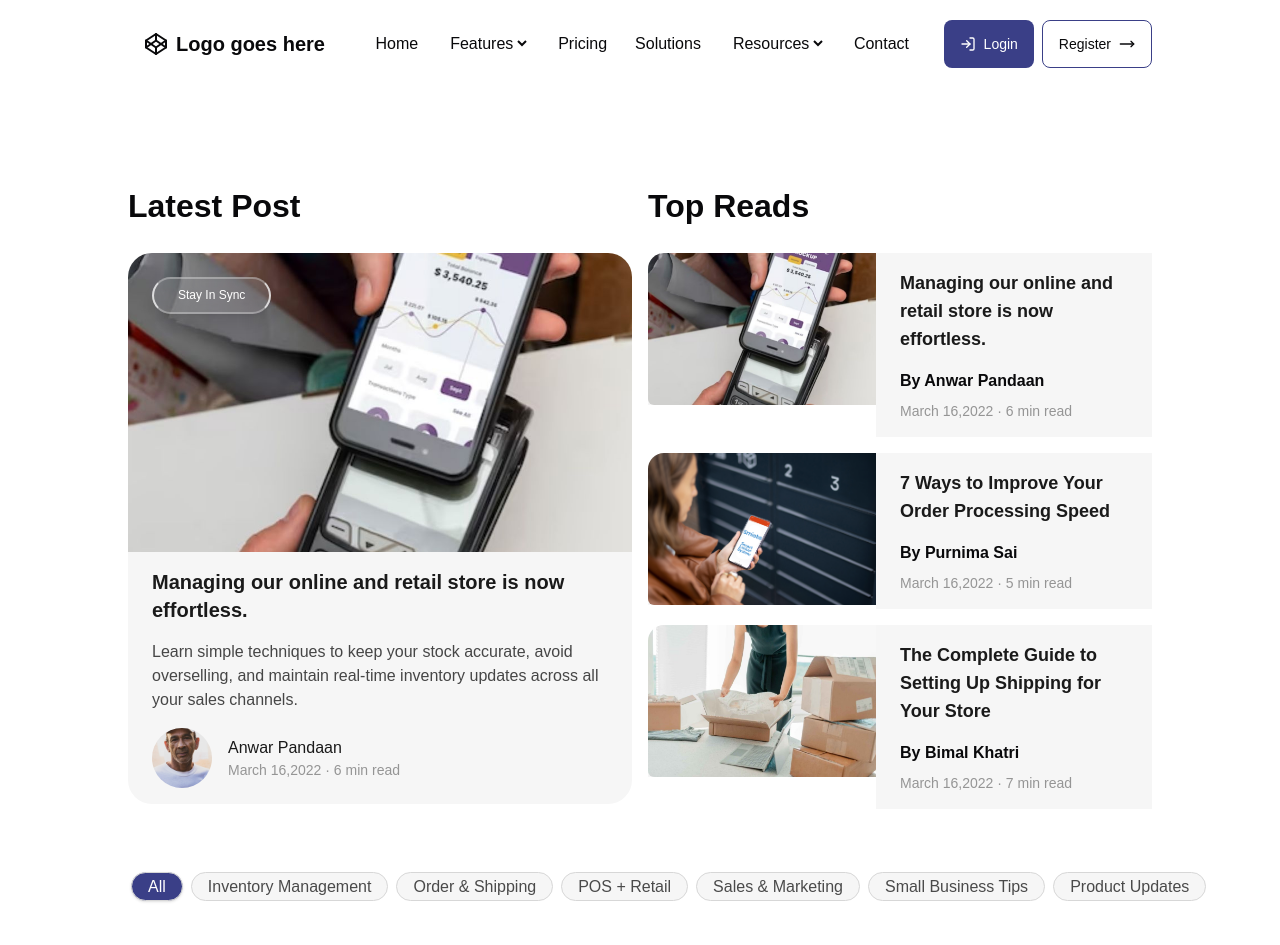
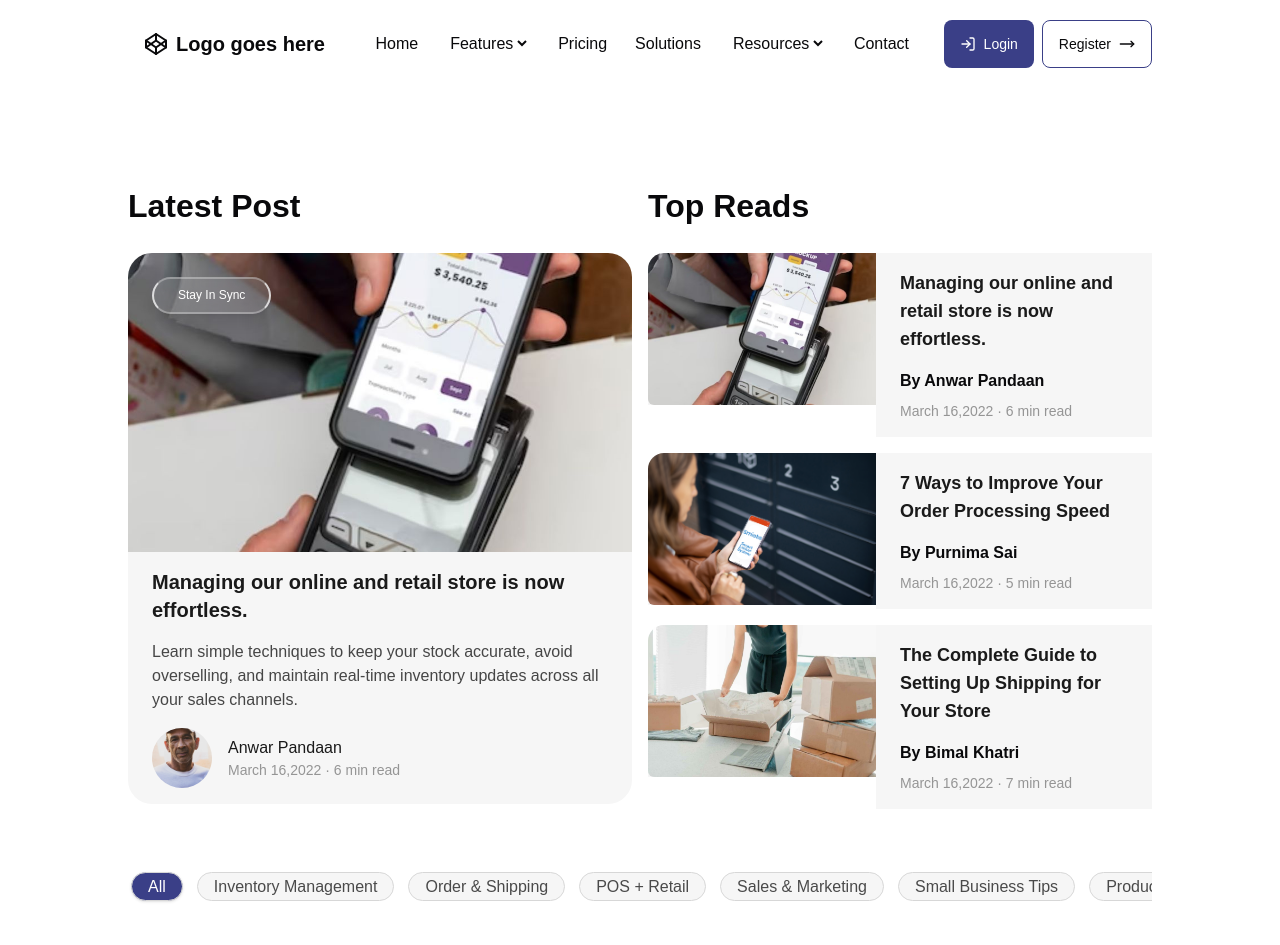
Before and after one commit to PrashantTimilsina/intern-assignment, a Next.js app: page /blog in a window 1280 px wide. Shown: the top 945 px of the page. Built offline with nearby package versions, Linux system fonts and the light colour scheme; a web font is replaced by a local one.

Commit message:
feat:blog section completed

```diff
--- a/app/blog/_components/Categories.tsx
+++ b/app/blog/_components/Categories.tsx
@@ -1,8 +1,15 @@
-import React from "react";
+"use client";
+import { useState } from "react";
 import { Tabs, TabsContent, TabsList, TabsTrigger } from "@/components/ui/tabs";
 import { blogs } from "@/lib/data";
 import BlogCard from "@/app/_components/BlogCard";
 function Categories() {
+  const [activeTab, setActiveTab] = useState("All");
+
+  const filteredBlogs =
+    activeTab === "All"
+      ? blogs
+      : blogs.filter((blog) => blog.category === activeTab);
   const tabsTitle = [
     "All",
     "Inventory Management",
@@ -15,24 +22,25 @@ function Categories() {
 
   return (
     <div className="lg:py-15 py-6 ">
-      <Tabs defaultValue="All">
-        <TabsList className="flex gap-2 bg-transparent max-lg:overflow-x-auto max-lg:no-scrollbar">
+      <Tabs onValueChange={setActiveTab} value={activeTab}>
+        <div className="flex gap-2 bg-transparent overflow-x-auto no-scrollbar">
           {tabsTitle.map((item, i) => (
+            <TabsList key={i} className="bg-transparent">
               <TabsTrigger
-              key={i}
                 value={item}
                 className="cursor-pointer data-[state=active]:bg-primary_brand data-[state=active]:text-white py-2 px-4 rounded-full text-base text-body-text_brand border border-[#D7D7D7] bg-background_brand"
               >
                 {item}
               </TabsTrigger>
+            </TabsList>
           ))}
-        </TabsList>
+        </div>
         <div className="mt-6 ">
           <h2 className="text-xl lg:text-[32px] font-semibold">
             Browse by categories
           </h2>
           <div className="grid grid-cols-1 lg:grid-cols-3 space-x-6 mt-8 max-lg:space-y-4">
-            {blogs.map((el, i) => (
+            {filteredBlogs.map((el, i) => (
               <BlogCard key={i} blog={el} location="blogpage" />
             ))}
           </div>
--- a/lib/data.ts
+++ b/lib/data.ts
@@ -107,6 +107,7 @@ export const blogs = [
     ownerName: "Anwar Pandaan",
     date: "March 16,2022",
     readDuration: "6 min read",
+    category: "Inventory Management",
   },
   {
     title: "7 Ways to Improve Your Order Processing \nSpeed",
@@ -117,6 +118,7 @@ export const blogs = [
     ownerName: "Purnima Sai",
     date: "March 16,2022",
     readDuration: "5 min read",
+    category: "Order & Shipping",
   },
   {
     title: "The Complete Guide to Setting Up Shipping for Your Store",
@@ -127,6 +129,7 @@ export const blogs = [
     ownerName: "Bimal Khatri",
     date: "March 16,2022",
     readDuration: "7 min read",
+    category: "Sales & Marketing",
   },
 ];
 export const FAQData = [
```
Lines whose indentation alone changed are shown as unchanged.
